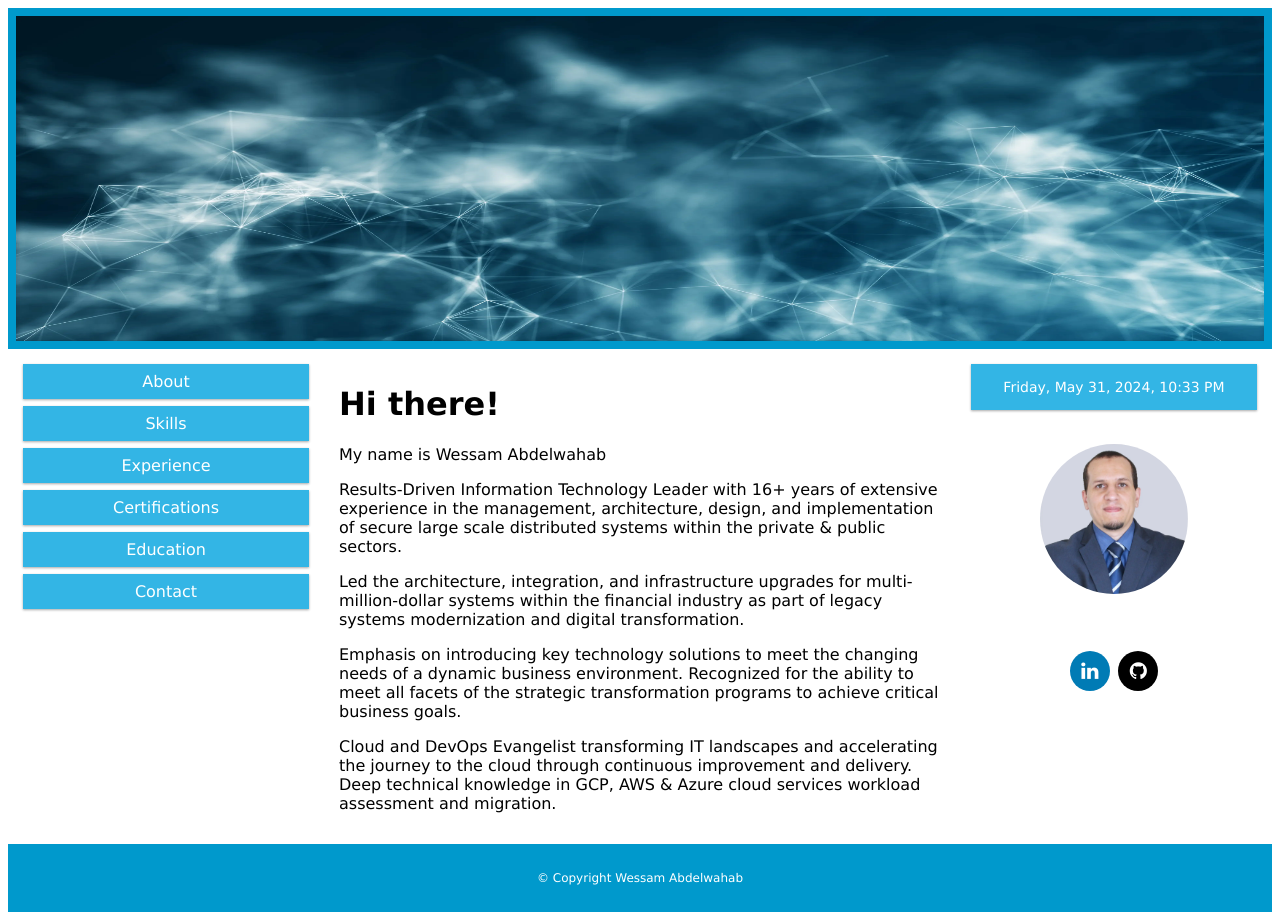
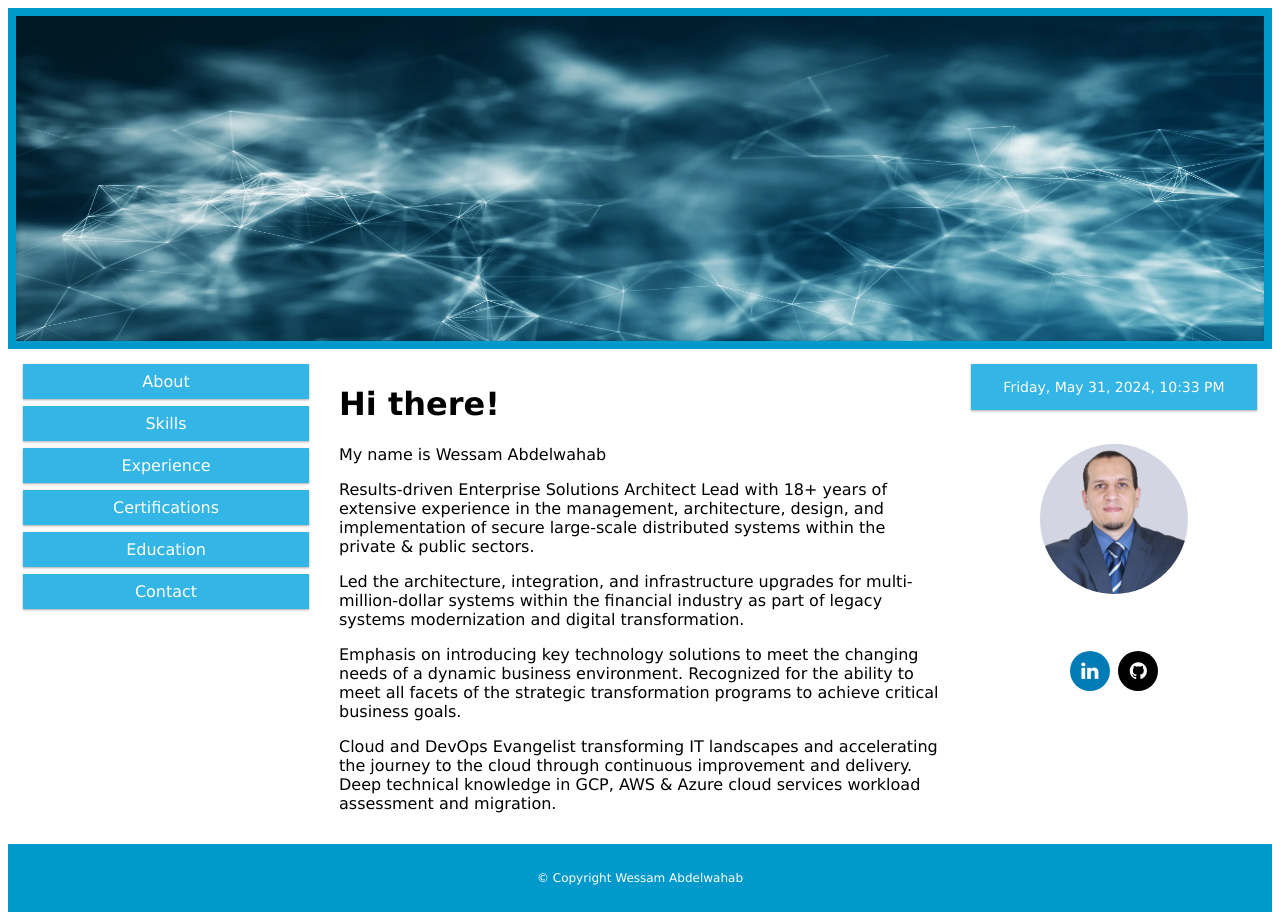
Before and after one commit to wessam-abdelwahab/wessamabdelwahab.github.io, a Jekyll site: the page built from index.html, in a window 1280 px wide. Built offline with Jekyll 4.4.1, drawn with Linux system fonts in a browser that asks for light colours; nearby versions of some CDN libraries.

Commit message:
Update index.html

```diff
--- a/index.html
+++ b/index.html
@@ -7,7 +7,7 @@ title: About
 
 <p>My name is Wessam Abdelwahab</p>
 
-<p>Results-Driven Information Technology Leader with 16+ years of extensive experience in the management, architecture, design, and implementation of secure large scale distributed systems within the private & public sectors.</p>
+<p>Results-driven Enterprise Solutions Architect Lead with 18+ years of extensive experience in the management, architecture, design, and implementation of secure large-scale distributed systems within the private & public sectors.</p>
 
 <p>Led the architecture, integration, and infrastructure upgrades for multi-million-dollar systems within the financial industry as part of legacy systems modernization and digital transformation. </p>
 
```
